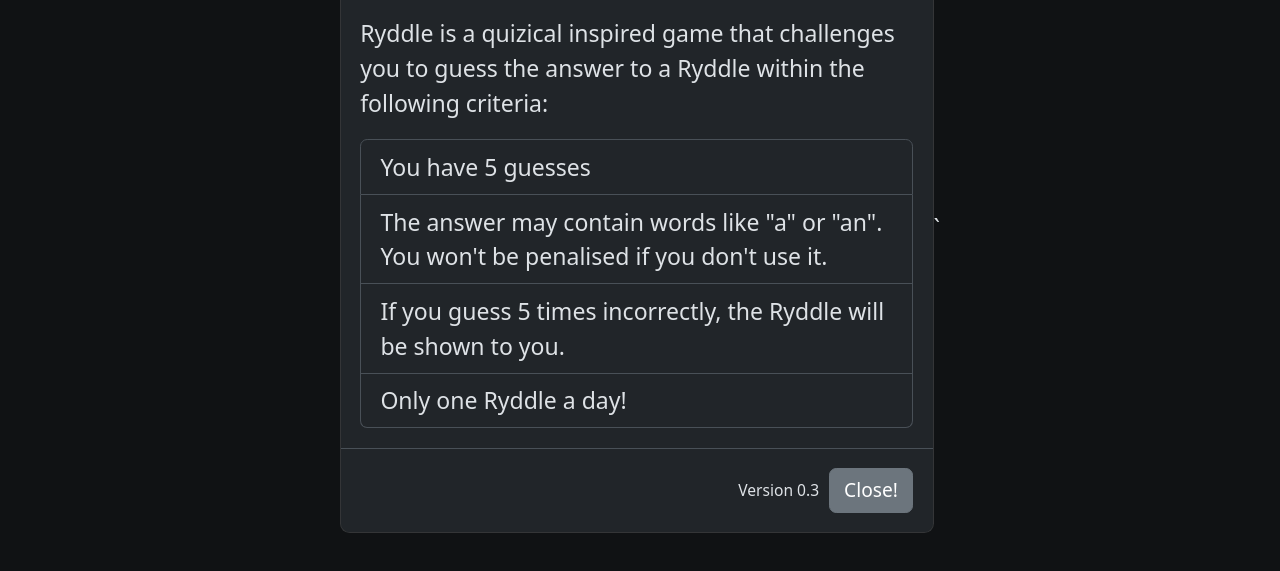
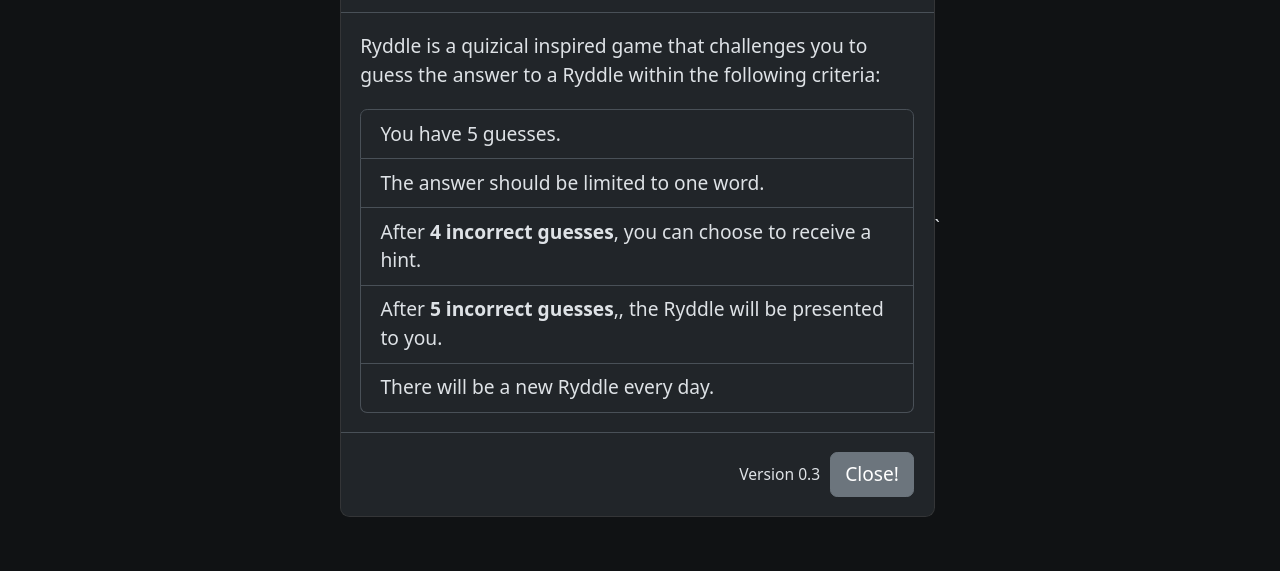
Before and after one commit to jamieal/Ryddle, a website: page public/index.html in a window 1280 px wide. Both pictures are taken after a click on the button "Play!". Shown: the part 173-744 px from the top of the page. Drawn offline with nearby package versions, Linux system fonts and the light colour scheme; no server answers.

Commit message:
Update index.html
Small changes to ui

```diff
--- a/public/index.html
+++ b/public/index.html
@@ -16,7 +16,7 @@
 
 
     /* On very small screens, reset body zoom */
-    @media (max-width: 576px) {
+    @media (max-width: 700px) {
       #riddleAnswer {
         font-size: 1rem;
       }
@@ -28,12 +28,12 @@
     /* Prevent scrolling by fixing height and hiding overflow */
     html, body {
       height: 100%;
-      overflow: hidden;
+      overflow-y: hidden;
     }
 
     /* Base font size slightly bigger, then conditionally zoom for wider screens */
     body {
-      font-size: 1.2rem;
+      font-size: 1.0rem;
     }
     @media (min-width: 576px) {
       body {
@@ -281,10 +281,11 @@
         <div class="modal-body">
           <p>Ryddle is a quizical inspired game that challenges you to guess the answer to a Ryddle within the following criteria:</p>
           <ul class="list-group">
-            <li class="list-group-item">You have 5 guesses</li>
-            <li class="list-group-item">The answer may contain words like "a" or "an". You won't be penalised if you don't use it.</li>
-            <li class="list-group-item">If you guess 5 times incorrectly, the Ryddle will be shown to you.</li>
-            <li class="list-group-item">Only one Ryddle a day!</li>
+            <li class="list-group-item">You have 5 guesses.</li>
+            <li class="list-group-item">The answer should be limited to one word.
+            <li class="list-group-item">After <span class="fw-bold">4 incorrect guesses</span>, you can choose to receive a hint.</li>
+            <li class="list-group-item">After <span class="fw-bold">5 incorrect guesses</span>,, the Ryddle will be presented to you.</li>
+            <li class="list-group-item">There will be a new Ryddle every day.</li>
           </ul>
         </div>
         <div class="modal-footer">
@@ -336,7 +337,7 @@
                 <input
                   type="text"
                   id="ryddleAnswer"
-                  class="form-control text-center"
+                  class="form-control text-center .col-12"
                   placeholder="Enter your answer"
                 >
                 <button
```
